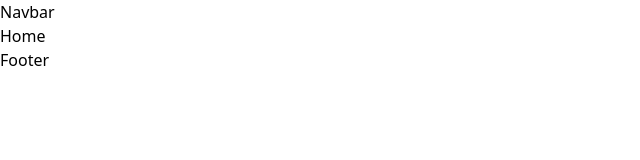
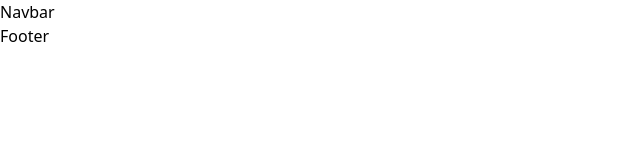
Before and after one commit to kabdallokesh/aerodome, a React (Vite) app in the folder aerodome/: page / in a window 1280 px wide. Shown: the top 160 px of the page, without its empty margins (0-640 px from the left). Built offline with nearby package versions, Linux system fonts and the light colour scheme.

Commit message:
Refactor Home component to include Services and improve loading fallback UI; add Heading, SubHeading, NormalText components with PropTypes validation

```diff
--- a/aerodome/src/App.jsx
+++ b/aerodome/src/App.jsx
@@ -10,7 +10,7 @@ function App() {
     <Router>
       <Navbar />
       <Suspense
-        fallback={<div className="w-[100vw] h-[100vh]">Loading...</div>}
+        fallback={<div className="w-[100vw] h-[100vh] flex justify-center items-center">Loading...</div>}
       >
         <Routes>
           <Route path="/" element={<Home />} />
--- /dev/null
+++ b/aerodome/src/components/HomePageComponents/Services.jsx
@@ -0,0 +1,10 @@
+
+function Services() {
+  return (
+    <div>
+
+    </div>
+  )
+}
+
+export default Services
--- /dev/null
+++ b/aerodome/src/components/TextComponents/Heading.jsx
@@ -0,0 +1,11 @@
+import PropTypes from "prop-types";
+
+function Heading({ txt }) {
+  return <h2>{txt}</h2>;
+}
+
+Heading.propTypes = {
+  txt: PropTypes.string.isRequired,
+};
+
+export default Heading;
--- /dev/null
+++ b/aerodome/src/components/TextComponents/NormalText.jsx
@@ -0,0 +1,16 @@
+
+function NormalText({txt}) {
+  return (
+    <p>
+      {txt}
+    </p>
+  )
+}
+
+import PropTypes from 'prop-types';
+
+NormalText.propTypes = {
+  txt: PropTypes.string.isRequired,
+};
+
+export default NormalText;
--- /dev/null
+++ b/aerodome/src/components/TextComponents/SubHeading.jsx
@@ -0,0 +1,11 @@
+import PropTypes from "prop-types";
+
+function SubHeading({ txt }) {
+  return <h3>{txt}</h3>;
+}
+
+SubHeading.propTypes = {
+  txt: PropTypes.string.isRequired,
+};
+
+export default SubHeading;
--- a/aerodome/src/pages/Home.jsx
+++ b/aerodome/src/pages/Home.jsx
@@ -1,10 +1,11 @@
+import Services from "../components/HomePageComponents/Services";
 
 function Home() {
   return (
-    <div>
-      Home
-    </div>
-  )
+    <>
+      <Services />
+    </>
+  );
 }
 
 export default Home;
```
